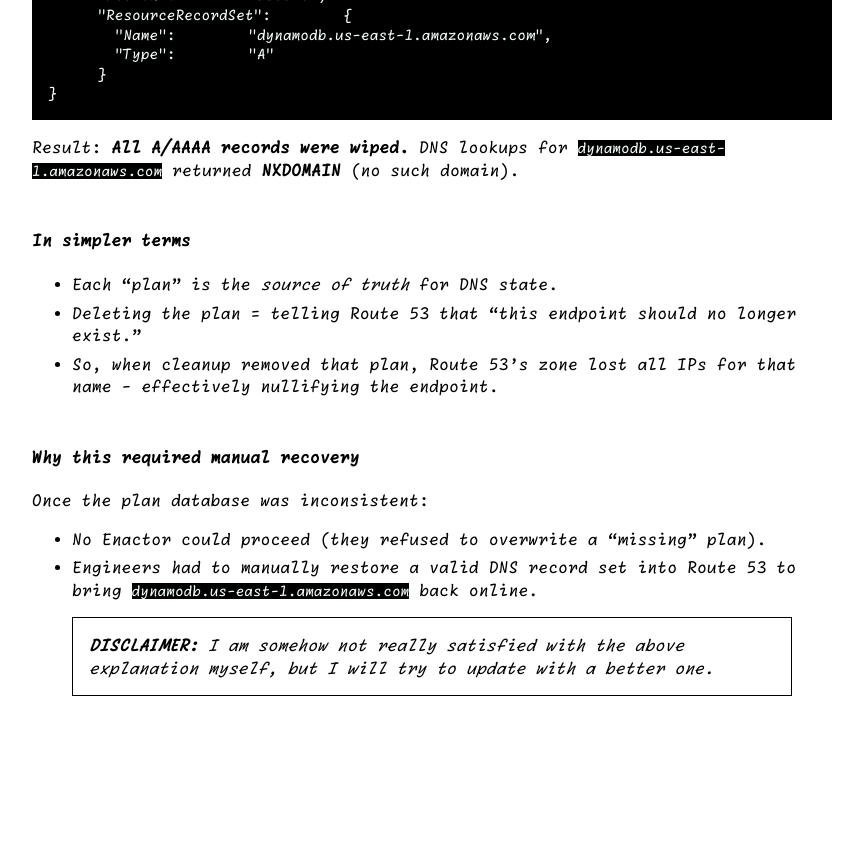
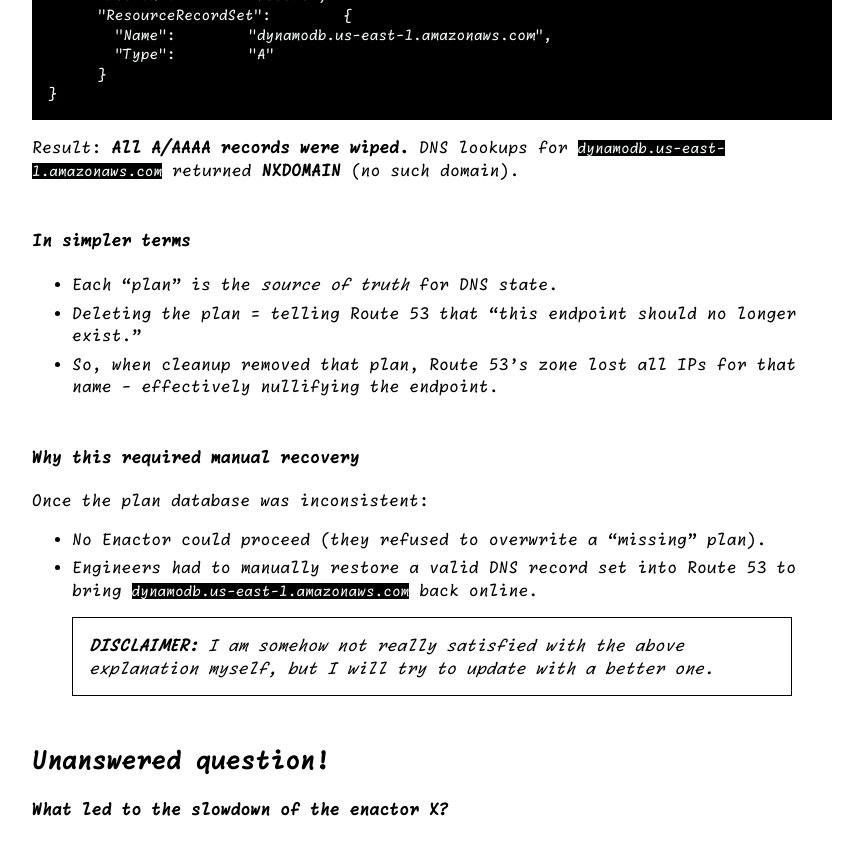
Before and after one commit to samof76/samof76.github.io, a Jekyll site: the page built from _posts/2025-10-25-aws-diwali-outage.md, in a window 1280 px wide and 900 px high, scrolled down 8003 px. Shown: the top 855 px of the window, without its empty margins (208-1071 px from the left). Built offline with Jekyll 4.4.1, drawn with Linux system fonts in a browser that asks for light colours; before the commit the page ends 8779 px from its top, so only the background shows below that.

Commit message:
Add Unanswered Question Section to Post

```diff
--- a/_posts/2025-10-25-aws-diwali-outage.md
+++ b/_posts/2025-10-25-aws-diwali-outage.md
@@ -268,3 +268,7 @@
 * Engineers had to manually restore a valid DNS record set into Route 53 to bring `dynamodb.us-east-1.amazonaws.com` back online.
 
 > **DISCLAIMER:** I am somehow not really satisfied with the above explanation myself, but I will try to update with a better one.
+
+## Unanswered question!
+
+**What led to the slowdown of the enactor X?**
```
